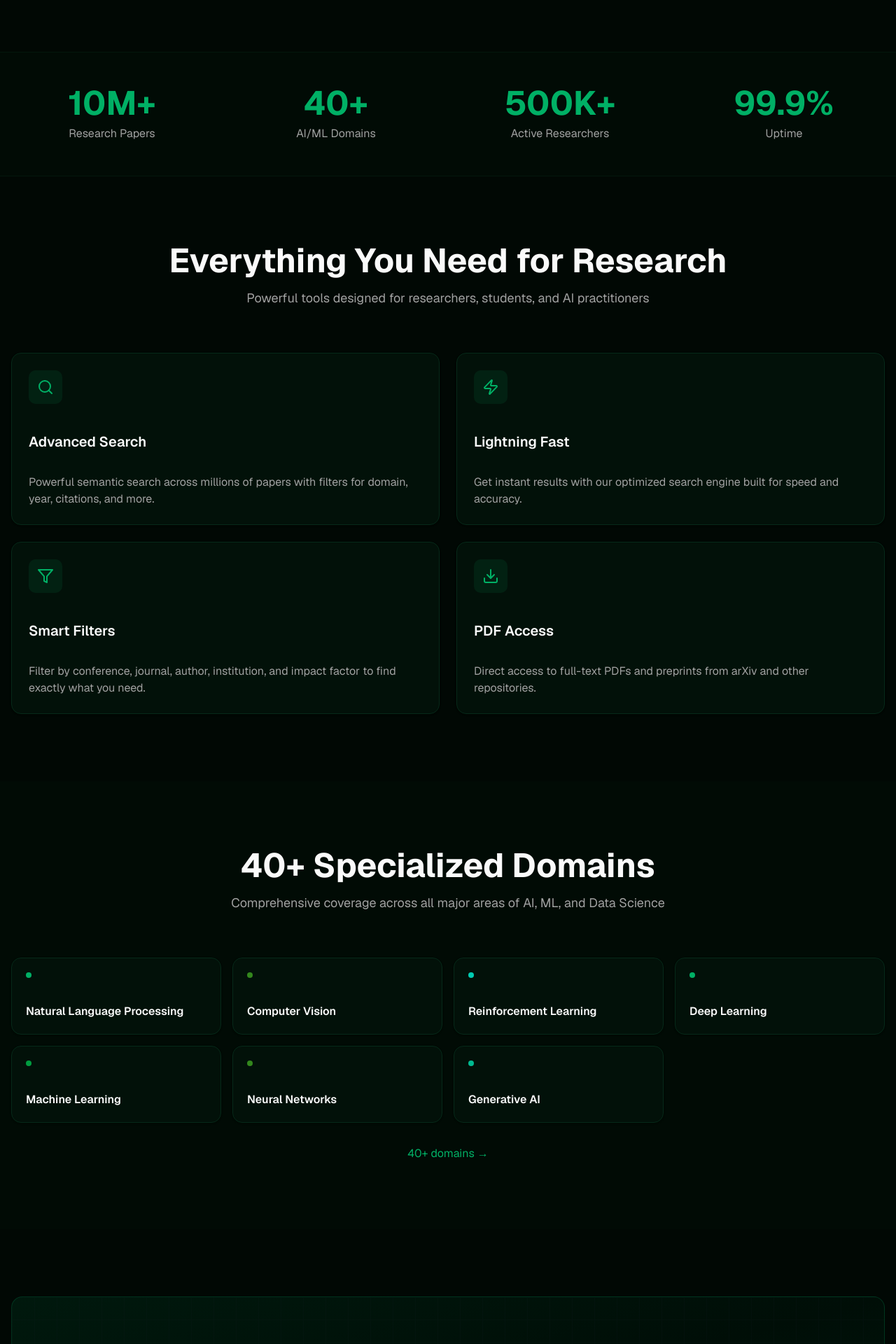
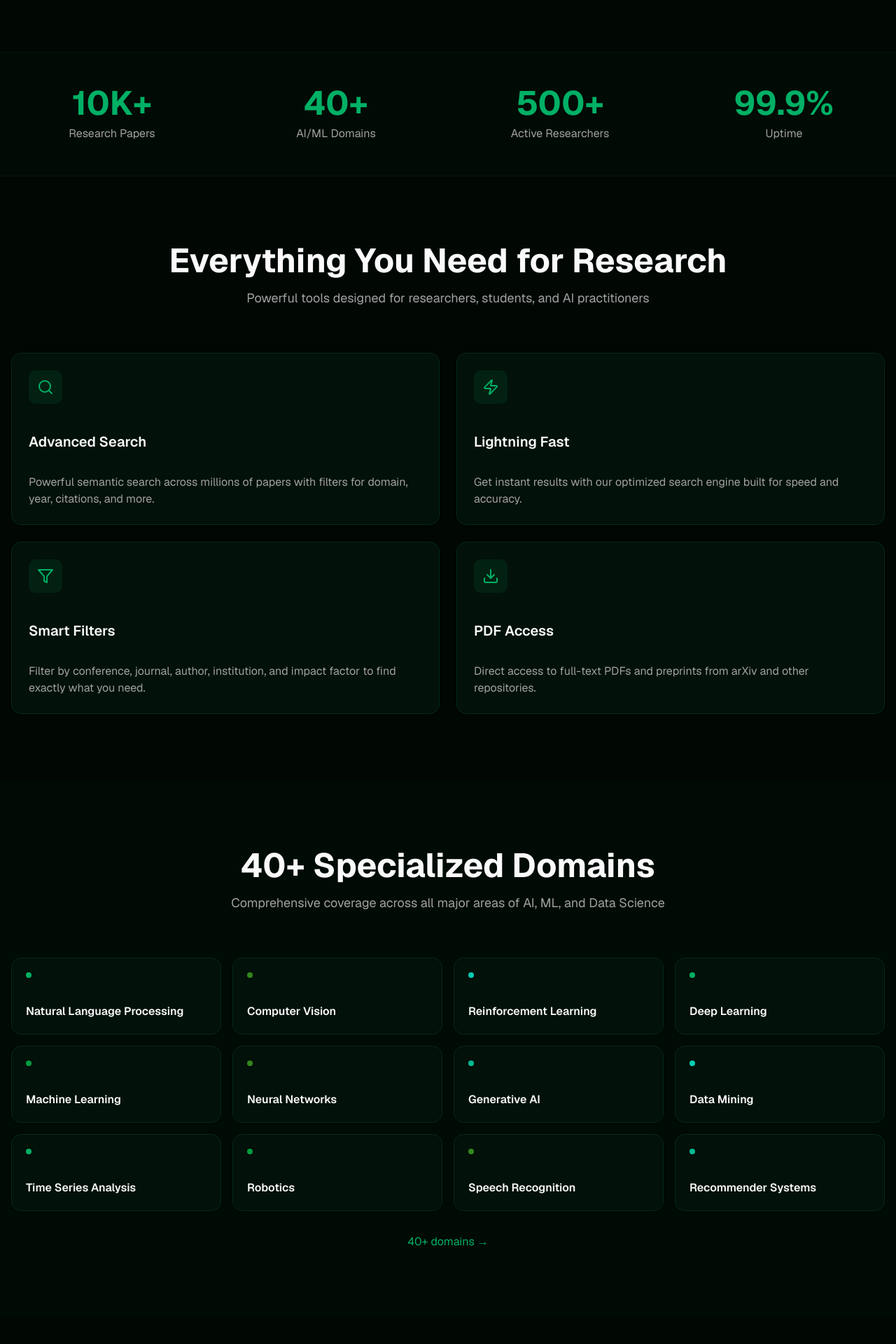
Before and after one commit to Shreyas-prog108/citecrawler, a Next.js app: page / in a window 1280 px wide. Shown: the part 580-2500 px from the top of the page at 70% size. Built offline with nearby package versions, Linux system fonts and the light colour scheme; no server answers.

Commit message:
fixed stats

```diff
--- a/components/domain-grid.tsx
+++ b/components/domain-grid.tsx
@@ -11,11 +11,11 @@ export function DomainGrid() {
     { name: "Machine Learning", color: "bg-chart-4" },
     { name: "Neural Networks",  color: "bg-chart-2" },
     { name: "Generative AI",  color: "bg-chart-5" },
-    // { name: "Data Mining", papers: "2.1M+", color: "bg-chart-3" },
-    // { name: "Time Series Analysis", papers: "980K+", color: "bg-chart-1" },
-    // { name: "Robotics", papers: "1.5M+", color: "bg-chart-4" },
-    // { name: "Speech Recognition", papers: "750K+", color: "bg-chart-2" },
-    // { name: "Recommender Systems", papers: "620K+", color: "bg-chart-5" },
+    { name: "Data Mining", papers: "2.1M+", color: "bg-chart-3" },
+    { name: "Time Series Analysis", papers: "980K+", color: "bg-chart-1" },
+    { name: "Robotics", papers: "1.5M+", color: "bg-chart-4" },
+    { name: "Speech Recognition", papers: "750K+", color: "bg-chart-2" },
+    { name: "Recommender Systems", papers: "620K+", color: "bg-chart-5" },
   ]
 
   return (
--- a/components/stats.tsx
+++ b/components/stats.tsx
@@ -1,8 +1,8 @@
 export function Stats() {
   const stats = [
-    { value: "10M+", label: "Research Papers" },
+    { value: "10K+", label: "Research Papers" },
     { value: "40+", label: "AI/ML Domains" },
-    { value: "500K+", label: "Active Researchers" },
+    { value: "500+", label: "Active Researchers" },
     { value: "99.9%", label: "Uptime" },
   ]
 
```
